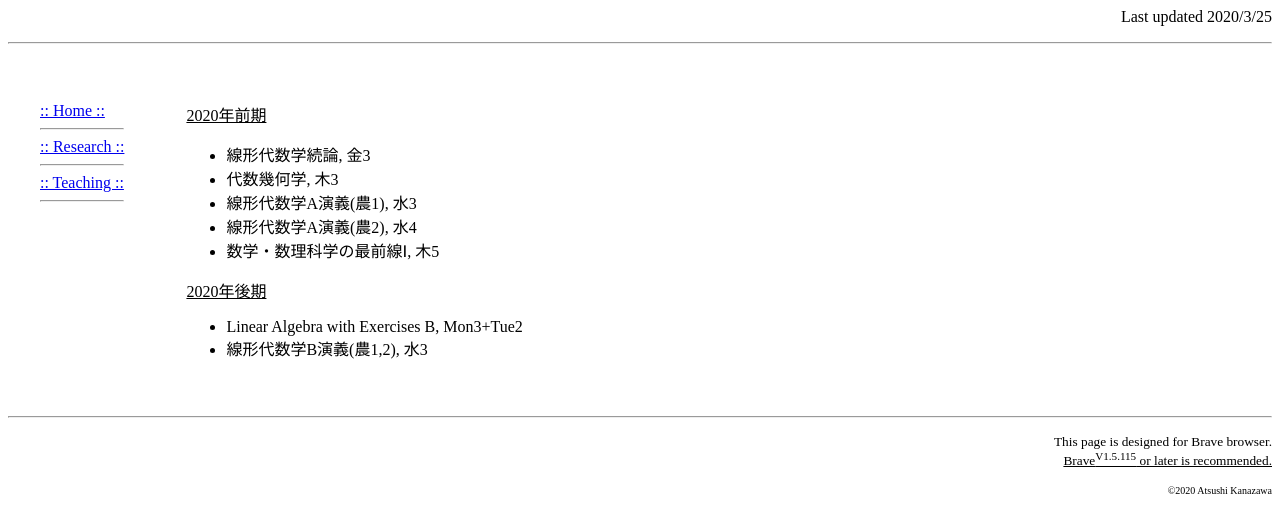
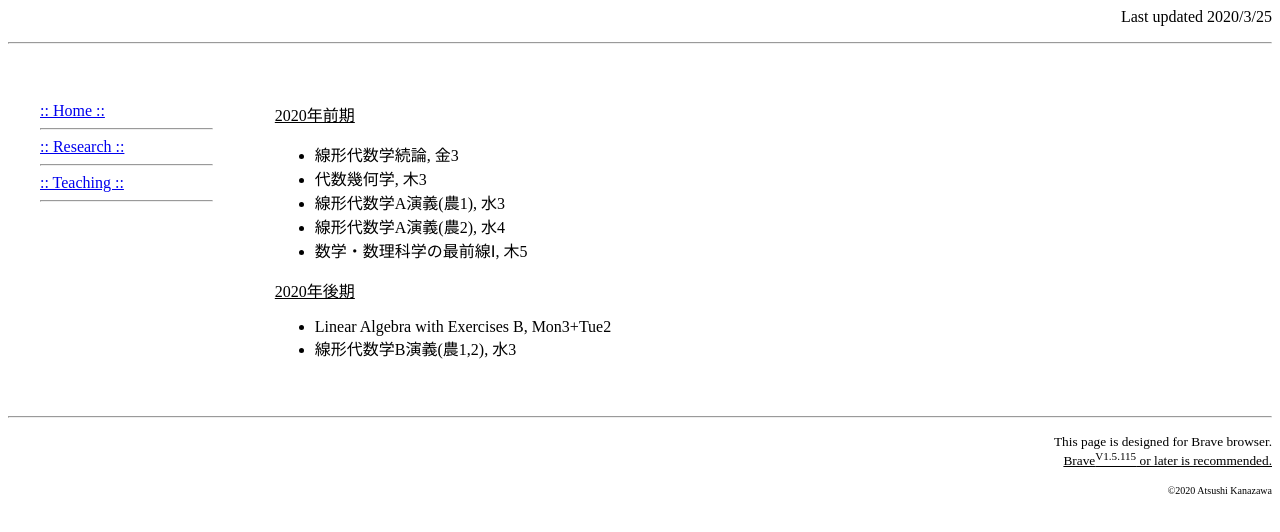
Before and after one commit to atsushi-kanazawa/atsushi-kanazawa.github.io, a plain HTML site: page teaching.html in a window 1280 px wide. Drawn offline with Linux system fonts and the light colour scheme.

Commit message:
Update teaching.html

```diff
--- a/teaching.html
+++ b/teaching.html
@@ -33,7 +33,7 @@
     <a href="teaching.html">:: Teaching ::</a><hr>
  </td>
 
- <td width="80%" valign="top" align=""><br>
+ <td width="63%" valign="top"><br>
 
 
 
```
